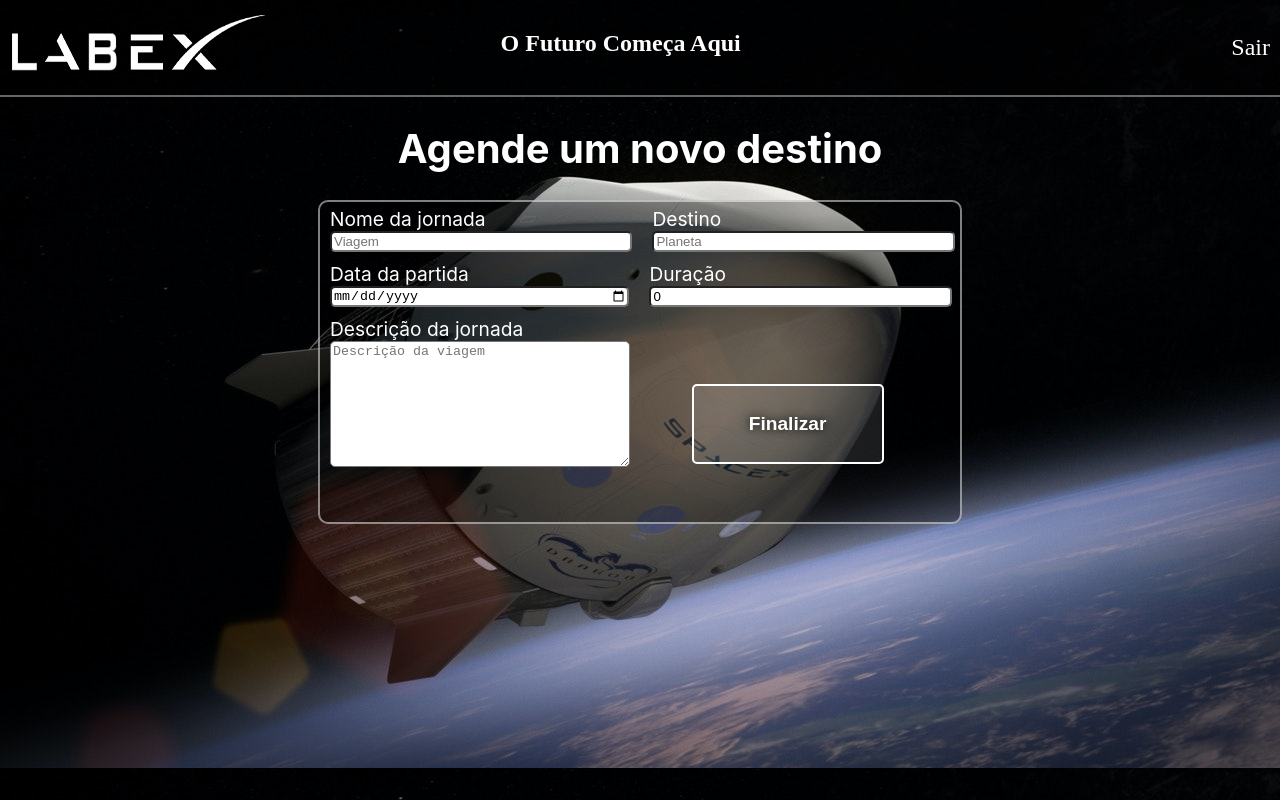
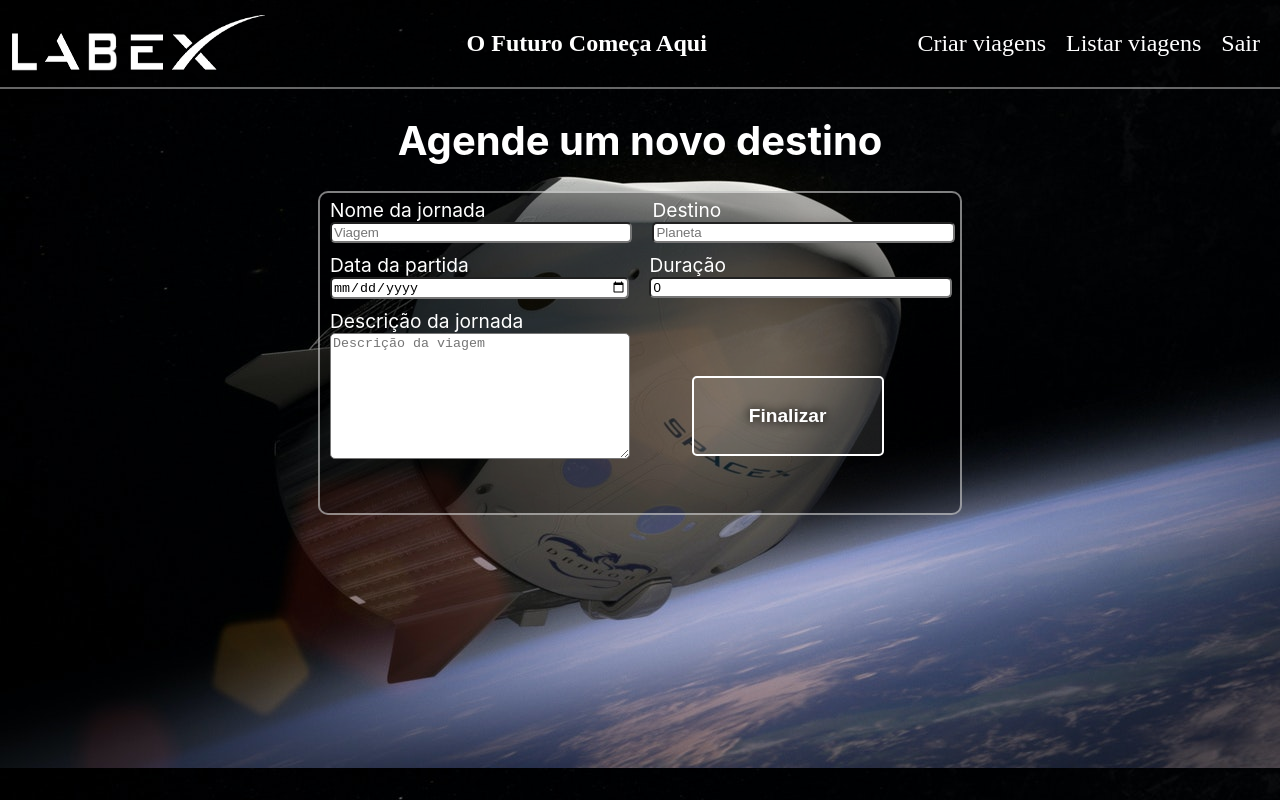
Before and after one commit to future4code/Vinicius-Silveira, a React (Create React App) app in the folder Semana10/Projeto/labex/: page /Admin/Home/CriarViagem in a window 1280 px wide. Built offline with nearby package versions, Linux system fonts and the light colour scheme.

Commit message:
adicionado duas rotas no cabecalho do administrador

```diff
--- a/Semana10/Projeto/labex/src/components/HeaderAdmin/HeaderAdmin.js
+++ b/Semana10/Projeto/labex/src/components/HeaderAdmin/HeaderAdmin.js
@@ -10,7 +10,13 @@ function HeaderAdmin  (){
         localStorage.removeItem('token')
         history.push('/')
     }
+    const goToCriarViagem = ()=>{
+        history.push('/Admin/Home/CriarViagem')
+    }
 
+    const goToListaViagens =()=>{
+        history.push('/Admin/Home/ListaViagens')
+    }
     return(
         <Container>
             <div>
@@ -20,6 +26,8 @@ function HeaderAdmin  (){
                 <h2>O Futuro Começa Aqui</h2>
             </DivTitulo>
             <DivSair>
+                <p onClick={goToCriarViagem}>Criar viagens</p>
+                <p onClick={goToListaViagens}>Listar viagens</p>
                 <p onClick={logOut}>Sair</p>
             </DivSair>
         </Container>
--- a/Semana10/Projeto/labex/src/components/HeaderAdmin/Styled.js
+++ b/Semana10/Projeto/labex/src/components/HeaderAdmin/Styled.js
@@ -16,11 +16,15 @@ export const Container = styled.div`
 `
 export const DivTitulo = styled.div`
     display:flex;
-    margin-right:20vw;
 `
 export const DivSair = styled.div`
     font-size:1.5em;
+    display:flex;
+    align-items:center;
     cursor:pointer;
+    p{
+        margin:0 10px;
+    }
     p:hover{
         border-bottom:1px solid #fff;
     }
```
